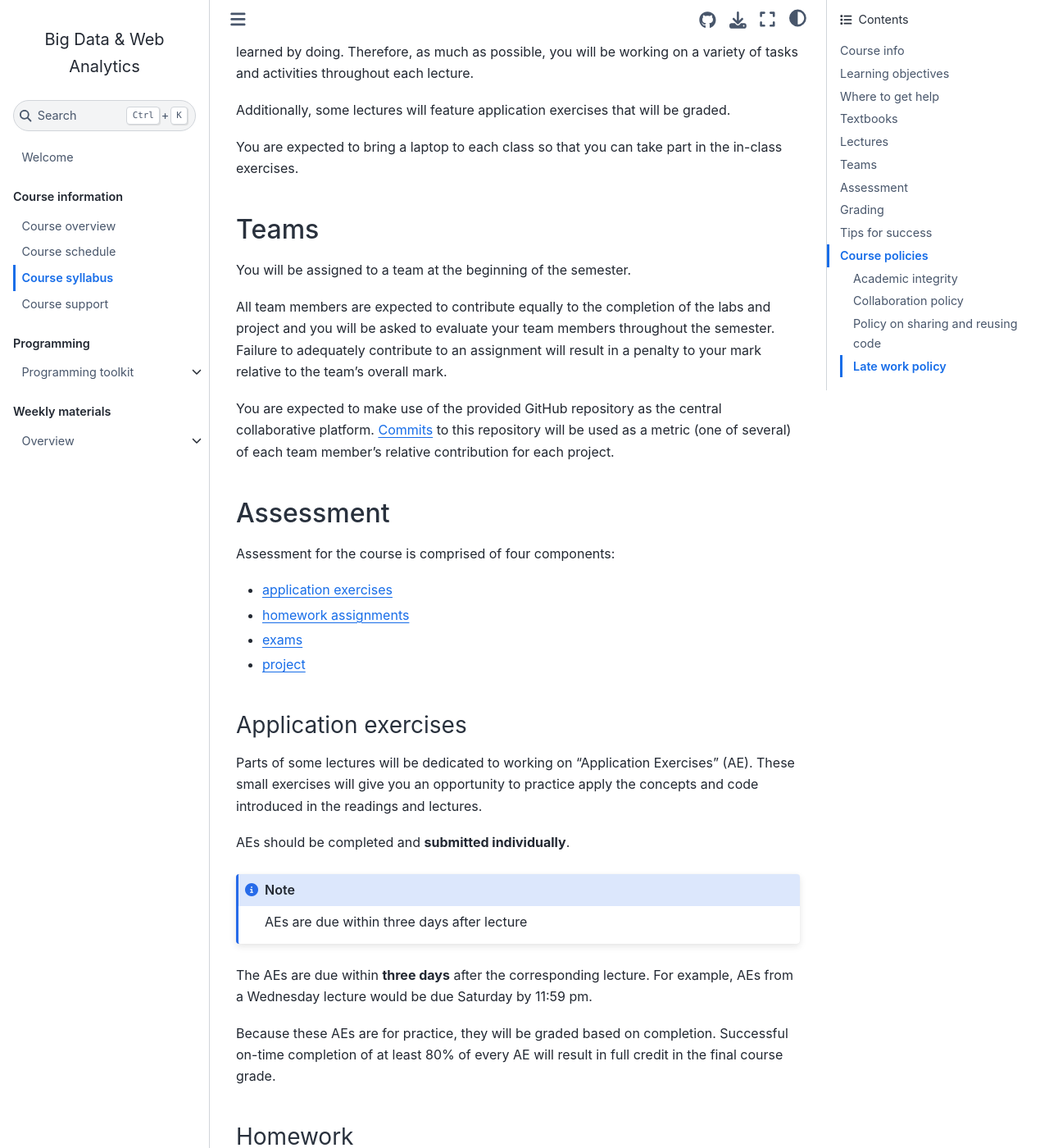
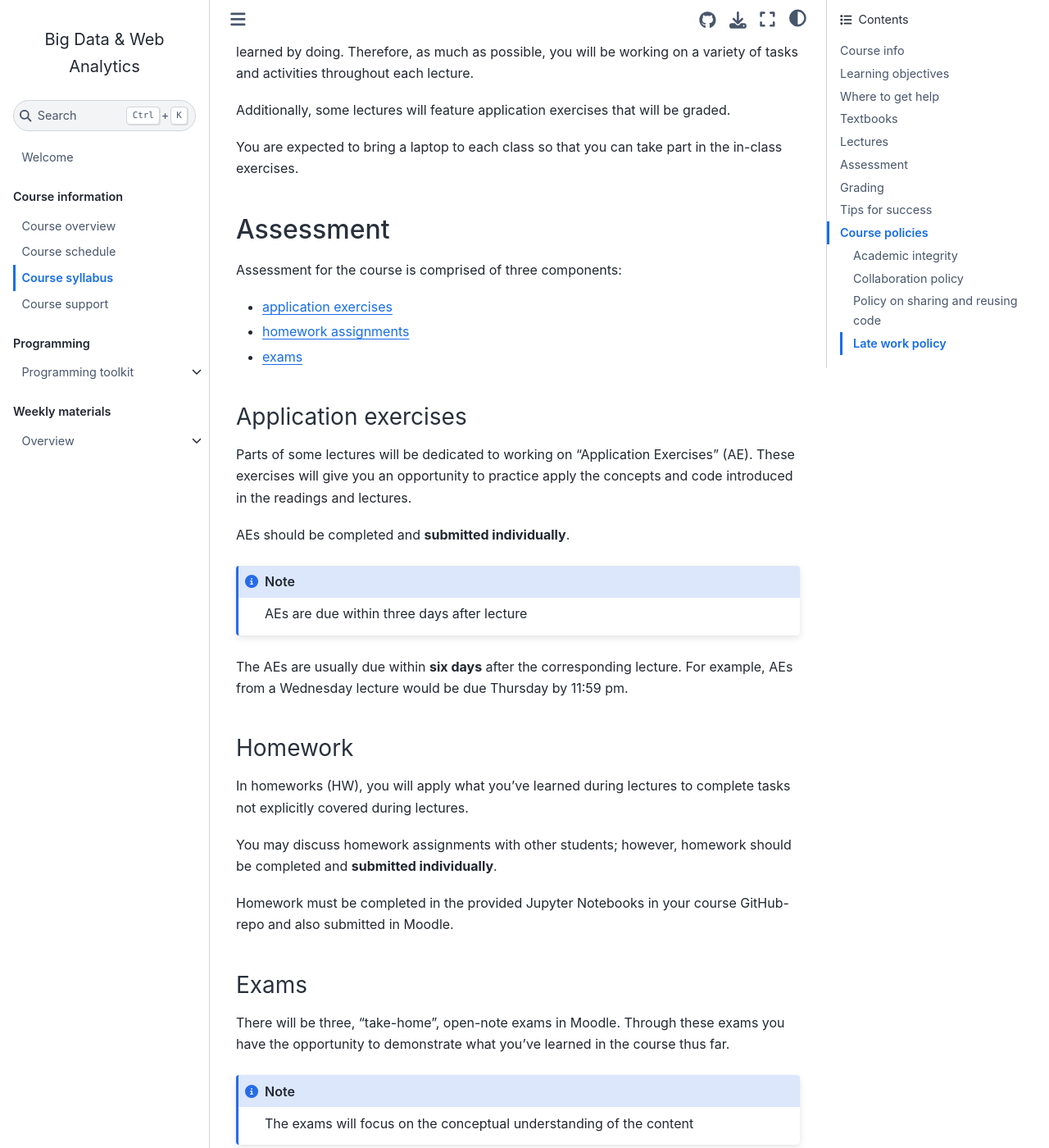
Before and after one commit to om2-ws22/website, a Jupyter Book: the page built from docs/course-syllabus.md, in a window 1280 px wide and 1400 px high, scrolled down 1463 px. Shown: the whole window at 82% size. Built offline with Jupyter Book 1.0.4 settings and Sphinx 7.4.7 and the Sphinx Book theme 1.1.4, drawn with Linux system fonts in a browser that asks for light colours; comment, search, counter and statistics services are not loaded; some of the changed text lies outside the part shown.

Commit message:
Update course-syllabus.md

```diff
--- a/docs/course-syllabus.md
+++ b/docs/course-syllabus.md
@@ -57,28 +57,18 @@
 You are expected to bring a laptop to each class so that you can take part in the in-class exercises.
 
 
-## Teams
-
-You will be assigned to a team at the beginning of the semester.
-
-All team members are expected to contribute equally to the completion of the labs and project and you will be asked to evaluate your team members throughout the semester.
-Failure to adequately contribute to an assignment will result in a penalty to your mark relative to the team's overall mark.
-
-You are expected to make use of the provided GitHub repository as the central collaborative platform. [Commits](https://github.com/git-guides/git-commit) to this repository will be used as a metric (one of several) of each team member's relative contribution for each project.
-
 ## Assessment
 
-Assessment for the course is comprised of four components:
+Assessment for the course is comprised of three components:
 
 - [application exercises](application-exercises)
 - [homework assignments](hw)
 - [exams](exams)
-- [project](project)
 
 (application-exercises)=
 ### Application exercises
 
-Parts of some lectures will be dedicated to working on "Application Exercises" (AE). These small exercises will give you an opportunity to practice apply the concepts and code introduced in the readings and lectures.
+Parts of some lectures will be dedicated to working on "Application Exercises" (AE). These  exercises will give you an opportunity to practice apply the concepts and code introduced in the readings and lectures.
 
 AEs should be completed and **submitted individually**.
 
@@ -86,9 +76,7 @@
 AEs are due within three days after lecture
 :::
 
-The AEs are due within **three days** after the corresponding lecture. For example, AEs from a Wednesday lecture would be due Saturday by 11:59 pm.
-
-Because these AEs are for practice, they will be graded based on completion. Successful on-time completion of at least 80% of every AE will result in full credit in the final course grade.
+The AEs are usually due within **six days** after the corresponding lecture. For example, AEs from a Wednesday lecture would be due Thursday by 11:59 pm.
 
 (hw)=
 ### Homework
@@ -113,12 +101,6 @@
 
 More details about the exams will be given during the semester.
 
-(project)=
-### Project
-
-The purpose of the [project](project-description.md) is to apply what you've learned throughout the semester to analyze an interesting, data-driven research question. The project will be completed in **teams**.
-
-More information about the project will be provided during the semester.
 
 ## Grading
 
@@ -126,12 +108,11 @@
 
 | Category              | Percentage      |
 |-----------------------|-----------------|
-| Application exercises | 10%              |
-| Homework              | 25% (5 x 5%)    |
-| Project               | 35%             |
-| Exam 01               | 10%             |
-| Exam 02               | 10%             |
-| Exam 03               | 10%             |
+| Application exercises | 20%             |
+| Homework              | 35%             |
+| Exam 01               | 15%             |
+| Exam 02               | 15%             |
+| Exam 03               | 15%             |
 
 The final grade will be determined based on the following thresholds:
 
@@ -205,6 +186,5 @@
 
 -   There is no late work policy for *exams* (they need to be completed in a specific timeframe)
 
--   Projects may be submitted up to 2 days late. There will be a 25% deduction for each 24-hour period the project is late.
 
 If there are important circumstances that prevent you from completing a lab or homework assignment by the stated due date, you may email me at [kirenz@hdm-stuttgart.de](mailto:kirenz@hdm-stuttgart.de) before the deadline.
```
Also changed, not shown: other parts of docs/course-syllabus.md (+1 -1 lines).
